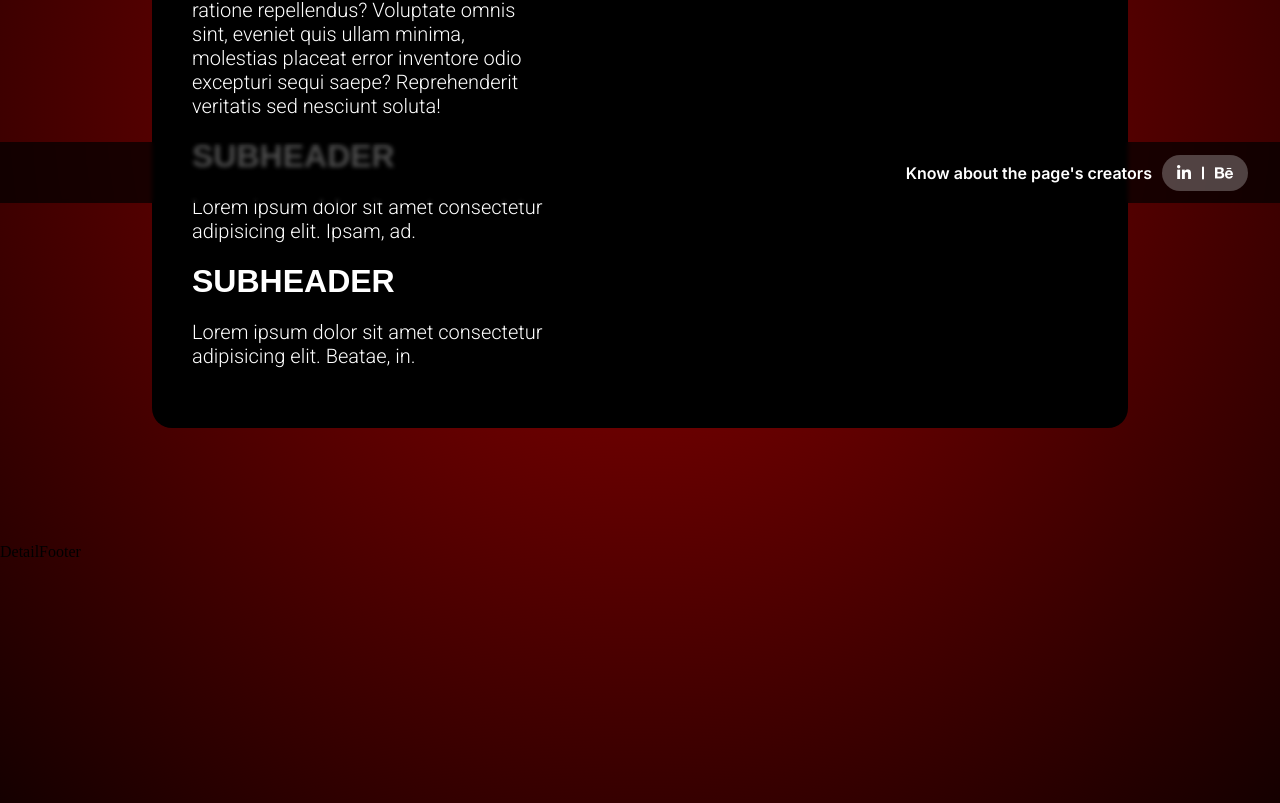
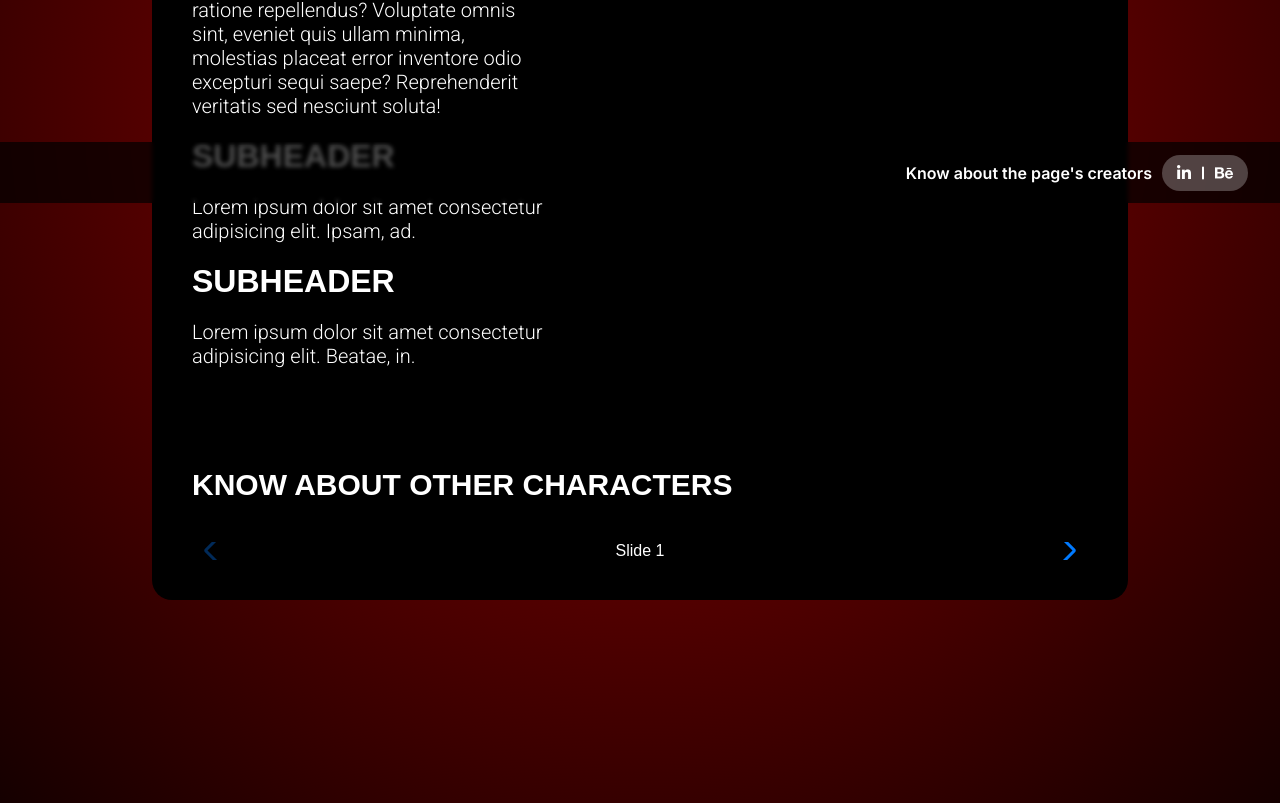
Before and after one commit to TimoteoGambella/Marvel-Project, a React (Create React App) app: page /category/1/1 in a window 1280 px wide. Shown: the part 597-1400 px from the top of the page. Built offline with nearby package versions, Linux system fonts and the light colour scheme; a web font is replaced by a local one.

Commit message:
swiper js añadido para carrousel, funcionando perfecto

```diff
--- a/package.json
+++ b/package.json
@@ -15,6 +15,7 @@
     "react-router-dom": "^6.4.4",
     "react-scripts": "5.0.1",
     "sass": "^1.56.1",
+    "swiper": "^8.4.5",
     "web-vitals": "^2.1.4"
   },
   "scripts": {
--- a/src/App.js
+++ b/src/App.js
@@ -10,6 +10,8 @@ import Footer from "./components/Footer/Footer.jsx";
 
 import { ApiContext } from "./context/ApiContext.jsx";
 
+import "swiper/css";
+import "swiper/css/navigation";
 import "./styles/styles.scss";
 
 const App = () => {
--- a/src/components/DetailFooter.jsx/DetailFooter.jsx
+++ b/src/components/DetailFooter.jsx/DetailFooter.jsx
@@ -1,9 +1,24 @@
 import React from 'react'
+import { Swiper, SwiperSlide } from "swiper/react";
+import { Navigation } from "swiper";
+
 
 const DetailFooter = () => {
   return (
     <div className="detail-container-footer">
-      DetailFooter
+      <div className='detail-container-body'>
+        <div className='detail-container-body-text'>
+          <h2 className='font-family-marvel-principal'>Know about other characters</h2>
+        </div>
+        {/* carrousel */}
+        <div className='detail-container-carrousel'>
+          <Swiper navigation={true} modules={[Navigation]}>
+            <SwiperSlide className='detail-container-carrousel-slide font-family-marvel-principal'>Slide 1</SwiperSlide>
+            <SwiperSlide className='detail-container-carrousel-slide font-family-marvel-principal'>Slide 2</SwiperSlide>
+            <SwiperSlide className='detail-container-carrousel-slide font-family-marvel-principal'>Slide 3</SwiperSlide>
+          </Swiper>
+        </div>
+      </div>
     </div>
   )
 }
--- a/src/index.js
+++ b/src/index.js
@@ -1,5 +1,6 @@
 import React from 'react';
 import ReactDOM from 'react-dom/client';
+import "swiper/css/bundle";
 import App from './App';
 
 const root = ReactDOM.createRoot(document.getElementById('root'));
--- a/src/styles/detail/detail.scss
+++ b/src/styles/detail/detail.scss
@@ -4,66 +4,96 @@
   width: 100%;
   height: 175vh;
   background: rgb(200, 0, 0);
-  background: radial-gradient(
-    circle,
-    rgb(148, 0, 0) 0%,
-    rgb(21, 0, 0) 100%
-  );
+  background: radial-gradient(circle, rgb(148, 0, 0) 0%, rgb(21, 0, 0) 100%);
   z-index: 10;
 
   .detail-container-hero {
     width: 100%;
     display: flex;
 
-    .detail-container-body{
+    .detail-container-body {
       margin: 115px auto;
+      margin-bottom: 0;
       display: flex;
       width: 70%;
       justify-content: space-between;
       background-color: #000000;
       border-radius: 20px;
+      border-bottom-left-radius: 0;
+      border-bottom-right-radius: 0;
       padding: 40px;
 
       .detail-container-body-text {
         width: 40%;
 
-        #detail-container-body-text-header{
+        #detail-container-body-text-header {
           font-size: 52px;
         }
 
-        #detail-container-body-text-body{
+        #detail-container-body-text-body {
           margin: 20px 0;
           font-size: 20px;
         }
 
-        .detail-container-body-text-subheader{
+        .detail-container-body-text-subheader {
           font-size: 32px;
           text-transform: uppercase;
         }
-        .detail-container-body-text-subbody{
+        .detail-container-body-text-subbody {
           margin: 20px 0;
           font-size: 20px;
         }
       }
-      .detail-container-picture{
+      .detail-container-picture {
         width: 50%;
-        #detail-picture{
+        #detail-picture {
           width: 100%;
           border-radius: 20px;
         }
       }
     }
 
-    .detail-container-hero-wallpaper{
+    .detail-container-hero-wallpaper {
       display: absolute;
       width: 100%;
     }
 
-    #detail-hero-wallpaper{
+    #detail-hero-wallpaper {
       display: absolute;
       width: 100%;
       height: 100%;
       opacity: 0.4;
     }
   }
+
+  .detail-container-footer {
+
+    .detail-container-body {
+      margin: 0 auto;
+      display: flex;
+      flex-direction: column;
+      width: 70%;
+      justify-content: space-between;
+      background-color: #000000;
+      border-radius: 20px;
+      border-top-left-radius: 0;
+      border-top-right-radius: 0;
+      padding: 40px;
+
+      .detail-container-body-text{
+        font-size: 20px;
+        text-transform: uppercase;
+      }
+
+      .detail-container-carrousel{
+        margin-top: 40px;
+        .detail-container-carrousel-slide{
+          display: flex;
+          justify-content: center;
+        }
+      }
+
+    }
+  }
+
 }
```
Also changed, not shown: 1 other file (tests, documents, lock files or other folders).
